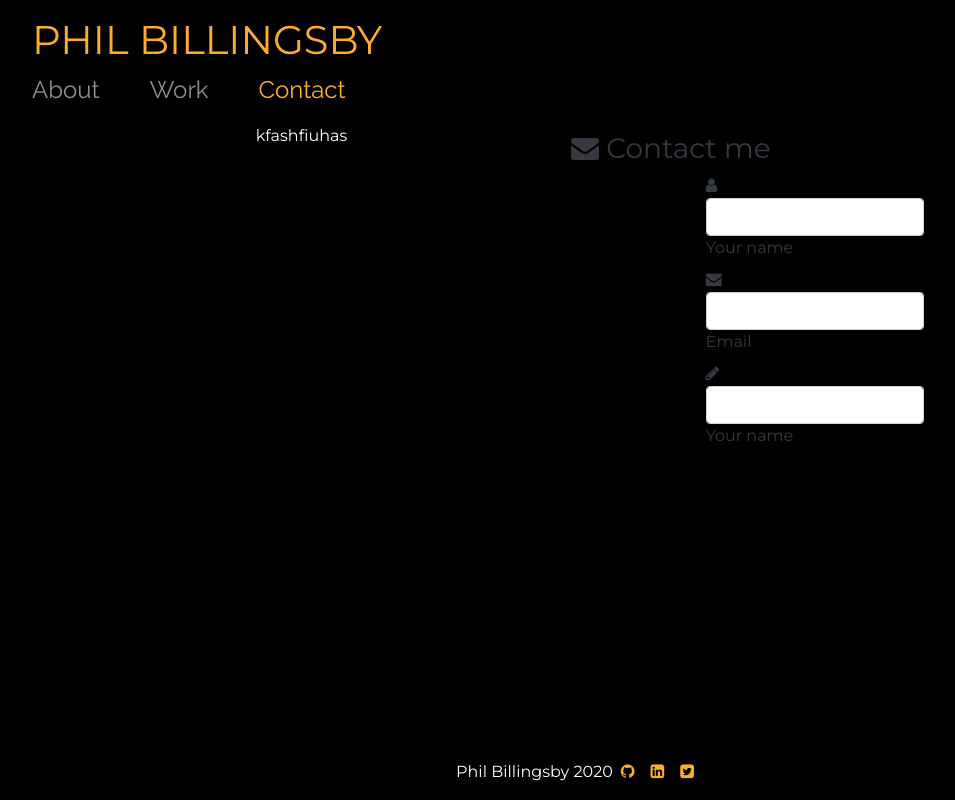
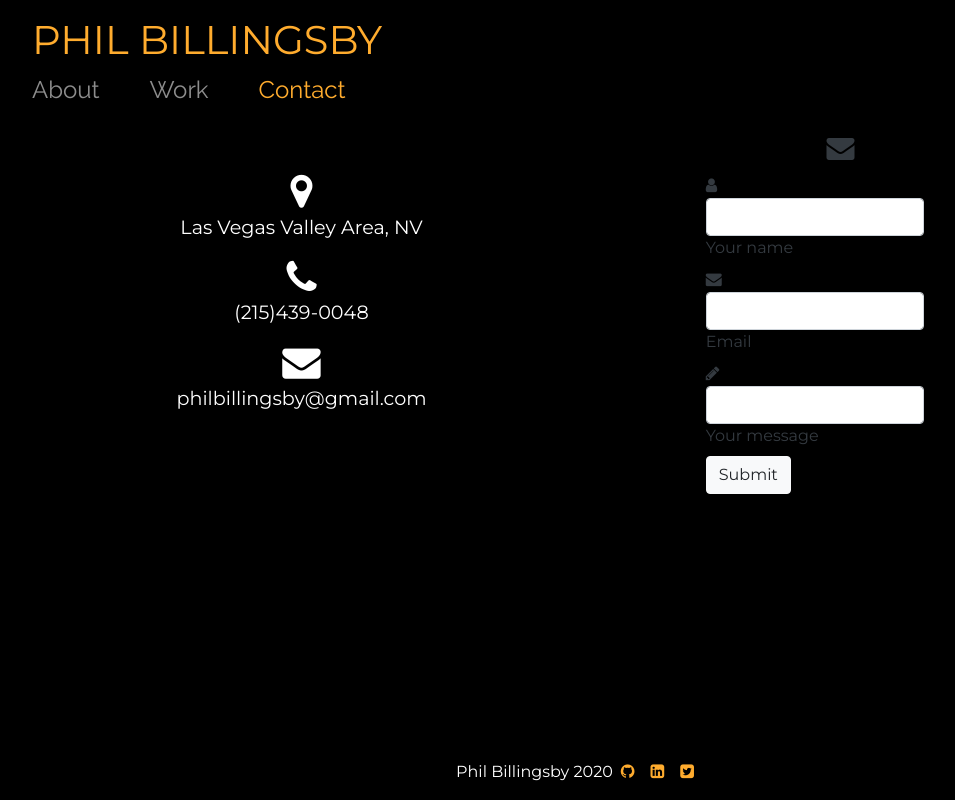
Before and after one commit to PBillingsby/PBillingsby.github.io, a React (Create React App) app: page /contact in a window 1280 px wide. Shown: the whole page, without its empty margins (69-1024 px from the left). Built offline with nearby package versions, Linux system fonts and the light colour scheme.

Commit message:
Add Form component. Add contact details to form page

```diff
--- a/src/App.css
+++ b/src/App.css
@@ -28,7 +28,7 @@ li {
 }
 .orange-color,
 h2,
-li:hover {
+.list-group > li:hover {
   color: rgb(255, 172, 46);
 }
 a:hover {
--- a/src/Contact.js
+++ b/src/Contact.js
@@ -1,32 +1,26 @@
 import React from "react";
-
+import Form from "./Form";
 const Contact = () => {
   return (
     <div>
-      <div className="w-50 float-left text-center">kfashfiuhas</div>
+      <div className="w-50 float-left text-center">
+        <ul class="list-unstyled mt-5">
+          <li>
+            <i class="fa fa-map-marker fa-2x" />
+            <p>Las Vegas Valley Area, NV</p>
+          </li>
+          <li>
+            <i class="fa fa-phone fa-2x" />
+            <p>(215)439-0048</p>
+          </li>
+          <li>
+            <i class="fa fa-envelope fa-2x" />
+            <p>philbillingsby@gmail.com</p>
+          </li>
+        </ul>
+      </div>
       <div className="w-50 text-dark float-right">
-        <div class="form-header blue accent-1">
-          <h3 class="mt-2">
-            <i class="fa fa-envelope" aria-hidden="true"></i> Contact me
-          </h3>
-        </div>
-        <form className="form-group mx-auto row w-50">
-          <div class="md-form">
-            <i class="fa fa-user prefix grey-text"></i>
-            <input type="text" id="form-name" class="form-control" />
-            <label for="form-name">Your name</label>
-          </div>
-          <div class="md-form">
-            <i class="fa fa-envelope prefix grey-text"></i>
-            <input type="text" id="form-name" class="form-control" />
-            <label for="form-name">Email</label>
-          </div>
-          <div class="md-form">
-            <i class="fa fa-pencil prefix grey-text"></i>
-            <input type="text" id="form-name" class="form-control" />
-            <label for="form-name">Your name</label>
-          </div>
-        </form>
+        <Form />
       </div>
     </div>
   );
--- /dev/null
+++ b/src/Form.js
@@ -0,0 +1,35 @@
+import React from "react";
+
+const Form = () => {
+  return (
+    <div>
+      <div class="form-header text-center">
+        <h3 class="mt-2">
+          <i class="fa fa-envelope" aria-hidden="true"></i>
+        </h3>
+      </div>
+      <form className="form-group mx-auto row w-50">
+        <div class="md-form">
+          <i class="fa fa-user prefix grey-text"></i>
+          <input type="text" id="form-name" class="form-control" />
+          <label for="form-name">Your name</label>
+        </div>
+        <div class="md-form">
+          <i class="fa fa-envelope prefix grey-text"></i>
+          <input type="text" id="form-name" class="form-control" />
+          <label for="form-name">Email</label>
+        </div>
+        <div class="md-form">
+          <i class="fa fa-pencil prefix grey-text"></i>
+          <input type="text" id="form-name" class="form-control" />
+          <label for="form-name">Your message</label>
+        </div>
+        <button type="submit" className="btn btn-light">
+          Submit
+        </button>
+      </form>
+    </div>
+  );
+};
+
+export default Form;
```
